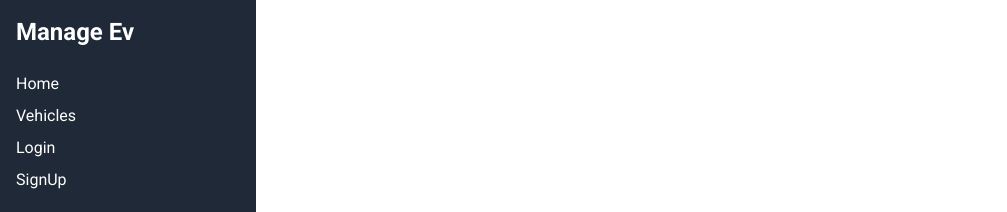
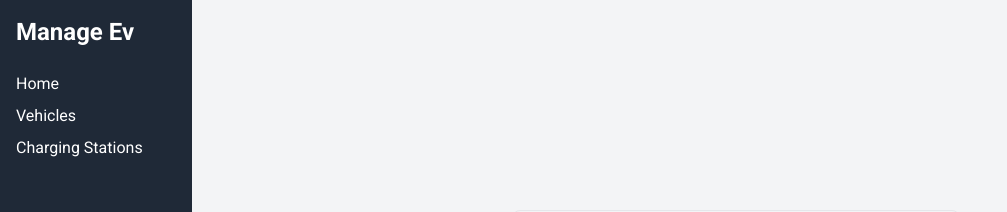
Before and after one commit to Santiagospinai7/manage_ev_front, a Next.js app: page /vehicles in a window 1280 px wide. Shown: the top 212 px of the page, without its empty margins (0-1007 px from the left). Built offline with nearby package versions, Linux system fonts and the light colour scheme.

Commit message:
new vehicles layout

```diff
--- a/src/app/layout.jsx
+++ b/src/app/layout.jsx
@@ -11,7 +11,6 @@ export default function RootLayout({ children }) {
   return (
     <html lang="en" suppressHydrationWarning={true}>
       <body className={roboto.className} suppressHydrationWarning={true}>
-        <Sidebar />
         {children}
       </body>
     </html>
--- /dev/null
+++ b/src/app/vehicles/layout.jsx
@@ -0,0 +1,14 @@
+import Sidebar from "@/components/Sidebar";
+
+export default function VehiclesLayout({ children }) {
+  return (
+    <div className="flex">
+      <div className="w-48">
+        <Sidebar />
+      </div>
+      <div className="flex-1">
+        {children}
+      </div>
+    </div>
+  )
+}
--- a/src/app/vehicles/page.jsx
+++ b/src/app/vehicles/page.jsx
@@ -2,7 +2,7 @@ import React from 'react';
 
 const VehicleRegistrationForm = () => {
   return (
-    <div className="ml-64 p-4 min-h-screen flex items-center justify-center bg-gray-100">
+    <div className="min-h-screen flex items-center justify-center bg-gray-100">
       <div className="max-w-md mx-auto mt-8 p-4 border rounded-lg shadow-lg flex">
         <div className="w-2/3 pr-4">
           <h2 className="text-2xl font-semibold mb-4">Registro de Vehículo</h2>
@@ -48,8 +48,8 @@ const VehicleRegistrationForm = () => {
             </button>
           </form>
         </div>
-        <div class="h-32 md:h-auto md:w-1/2">
-                  <img class="object-cover w-full h-full" src="https://storage.googleapis.com/site.esss.co/77ec3784-thumb-blog-eletrificacao-tendencias-de-veiculos-eletricos-no-brasil-1.png"
+        <div className="h-32 md:h-auto md:w-1/2">
+                  <img className="object-cover w-full h-full" src="https://storage.googleapis.com/site.esss.co/77ec3784-thumb-blog-eletrificacao-tendencias-de-veiculos-eletricos-no-brasil-1.png"
                       alt="img" />
               </div>
         </div>
--- a/src/components/Sidebar.jsx
+++ b/src/components/Sidebar.jsx
@@ -2,7 +2,7 @@ import Link from 'next/link';
 
 const Sidebar = () => {
   return (
-    <nav className="bg-gray-800 text-white w-64 min-h-screen p-4">
+    <nav className="bg-gray-800 text-white min-h-screen p-4">
       <div className="text-2xl font-semibold mb-6">Manage Ev</div>
       <ul>
         <li className="mb-2">
@@ -17,6 +17,11 @@ const Sidebar = () => {
         </li>
         <li className="mb-2">
           <Link href="/user/login">
+            Charging Stations
+          </Link>
+        </li>
+        {/* <li className="mb-2">
+          <Link href="/user/login">
             Login
           </Link>
         </li>
@@ -24,7 +29,7 @@ const Sidebar = () => {
           <Link href="/user/signUp">
             SignUp
           </Link>
-        </li>
+        </li> */}
       </ul>
     </nav>
   )
```
